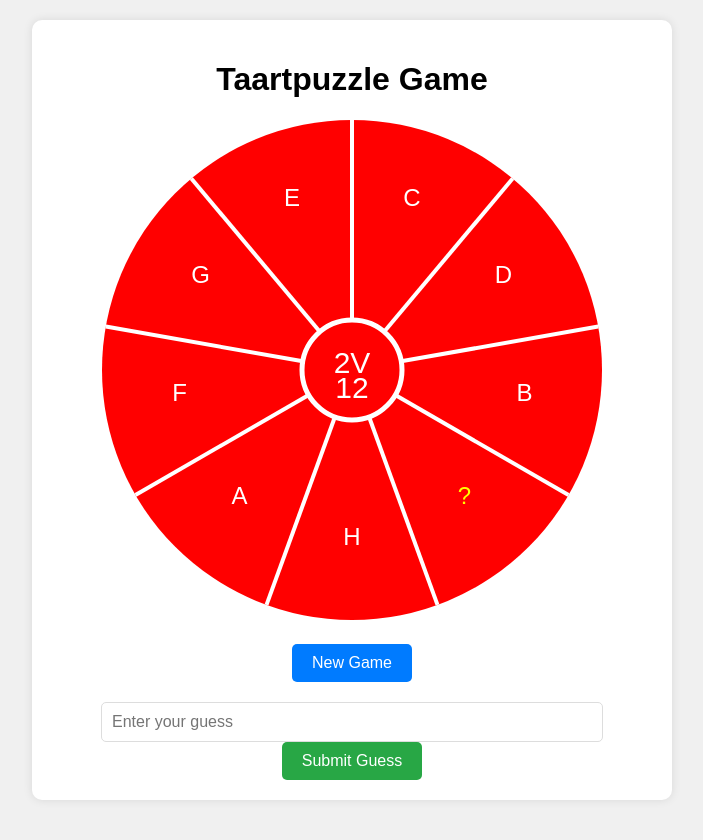
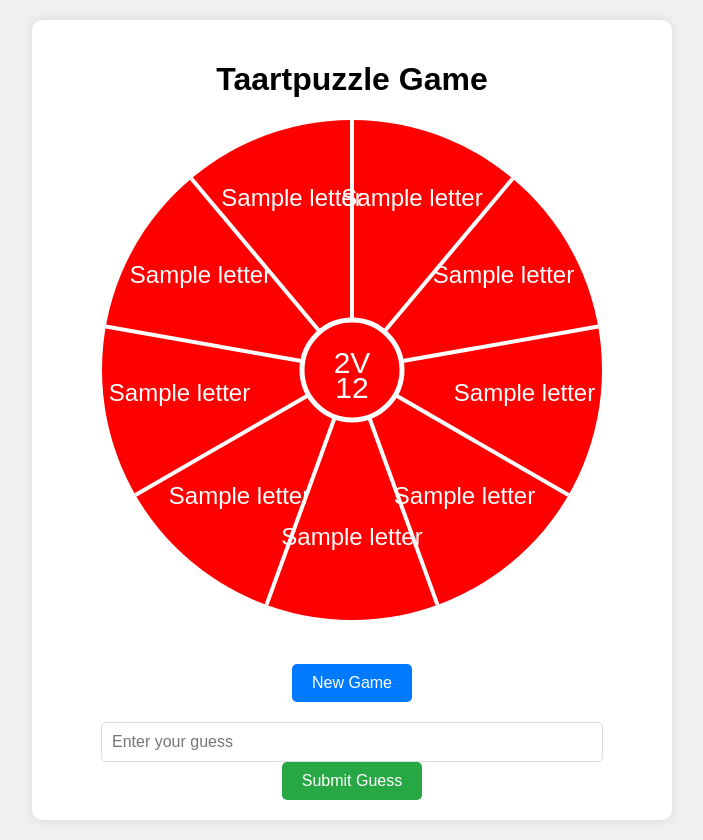
Before and after one commit to SjoerdCor/tweevoortwaalf, a Flask app: template templates/taartpuzzel.html in a window 1280 px wide. Shown: the whole page, without its empty margins (288-991 px from the left). Before the commit the page ends 800 px from the top, so only its background shows below. Run offline with Flask 3, Linux system fonts and the light colour scheme; the template is opened without the code that fills it: most values are stand-ins (such as "Sample title", 1, 10 or a date in 2020); some libraries are stand-ins or nearby versions.

Commit message:
Connect to taartpuzzel creator

```diff
--- a/app.py
+++ b/app.py
@@ -7,6 +7,7 @@ import psycopg
 from dotenv import load_dotenv
 from flask import Flask, jsonify, redirect, render_template, request, session, url_for
 
+from tweevoortwaalf.taartpuzzel import Taartpuzzel
 from tweevoortwaalf.woordrader import WoordRader
 
 load_dotenv()
@@ -24,9 +25,17 @@ def index():
 
 
 @app.route("/taartpuzzel")
-def paardensprong():
+def taartpuzzel():
     """Page to play taartpuzzel"""
-    return render_template("taartpuzzel.html")
+    letters = session.get("taartpuzzelletters", [""] * 9)
+    return render_template("taartpuzzel.html", letters=letters)
+
+
+@app.route("/new_taartpuzzel")
+def new_taartpuzzel():
+    """Create a new paardensprong puzzle"""
+    session["taartpuzzelletters"] = Taartpuzzel().create_puzzle()
+    return redirect(url_for("taartpuzzel"))
 
 
 @app.route("/new_game")
--- a/templates/taartpuzzel.html
+++ b/templates/taartpuzzel.html
@@ -105,44 +105,26 @@
             <text x="50%" y="52.5%" font-size="30" text-anchor="middle" fill="white" dy="15">12</text>
 
             <!-- Letters in the segments -->
-            <text x="62%" y="17.1%" id="letter1" class="letter"></text>
-            <text x="80.3%" y="32.5%" id="letter2" class="letter"></text>
-            <text x="84.5%" y="56.1%" id="letter3" class="letter"></text>
-            <text x="72.5%" y="76.8%" id="letter4" class="letter"></text>
-            <text x="50%" y="85%" id="letter5" class="letter"></text>
-            <text x="27.5%" y="76.8%" id="letter6" class="letter"></text>
-            <text x="15.5%" y="56.1%" id="letter7" class="letter"></text>
-            <text x="19.7%" y="32.5%" id="letter8" class="letter"></text>
-            <text x="38%" y="17.1%" id="letter9" class="letter"></text>
+            <text x="62%" y="17.1%" id="letter1" class="letter {% if letters[0] == '?' %}unknown{% else %}known{% endif %}">{{ letters[0] }}</text>
+            <text x="80.3%" y="32.5%" id="letter2" class="letter {% if letters[1] == '?' %}unknown{% else %}known{% endif %}">{{ letters[1] }}</text>
+            <text x="84.5%" y="56.1%" id="letter3" class="letter {% if letters[2] == '?' %}unknown{% else %}known{% endif %}">{{ letters[2] }}</text>
+            <text x="72.5%" y="76.8%" id="letter4" class="letter {% if letters[3] == '?' %}unknown{% else %}known{% endif %}">{{ letters[3] }}</text>
+            <text x="50%" y="85%" id="letter5" class="letter {% if letters[4] == '?' %}unknown{% else %}known{% endif %}">{{ letters[4] }}</text>
+            <text x="27.5%" y="76.8%" id="letter6" class="letter {% if letters[5] == '?' %}unknown{% else %}known{% endif %}">{{ letters[5] }}</text>
+            <text x="15.5%" y="56.1%" id="letter7" class="letter {% if letters[6] == '?' %}unknown{% else %}known{% endif %}">{{ letters[6] }}</text>
+            <text x="19.7%" y="32.5%" id="letter8" class="letter {% if letters[7] == '?' %}unknown{% else %}known{% endif %}">{{ letters[7] }}</text>
+            <text x="38%" y="17.1%" id="letter9" class="letter {% if letters[8] == '?' %}unknown{% else %}known{% endif %}">{{ letters[8] }}</text>
         </svg>
-        <button id="newGameBtn">New Game</button>
+
+
+        <form action="{{ url_for('new_taartpuzzel') }}" method="get">
+            <button id="newGameBtn">New Game</button>
+        </form>
 
         <form id="guessForm">
             <input type="text" id="guessInput" placeholder="Enter your guess" required>
             <input type="submit" value="Submit Guess">
         </form>
     </div>
-
-    <script>
-        function generateRandomLetters() {
-            const letters = ['A', 'B', 'C', 'D', 'E', 'F', 'G', 'H', '?'];
-            return letters.sort(() => 0.5 - Math.random());
-        }
-
-        function updatePuzzle() {
-            const letters = generateRandomLetters();
-            for (let i = 0; i < letters.length; i++) {
-                const letterElement = document.getElementById(`letter${i + 1}`);
-                letterElement.textContent = letters[i];
-                letterElement.classList.remove("unknown", "known")
-                letterElement.classList.add(letters[i] == '?' ? 'unknown' : 'known');
-            }
-        }
-
-        document.getElementById('newGameBtn').addEventListener('click', updatePuzzle);
-
-        // Initial setup
-        updatePuzzle();
-    </script>
 </body>
 </html>
```
